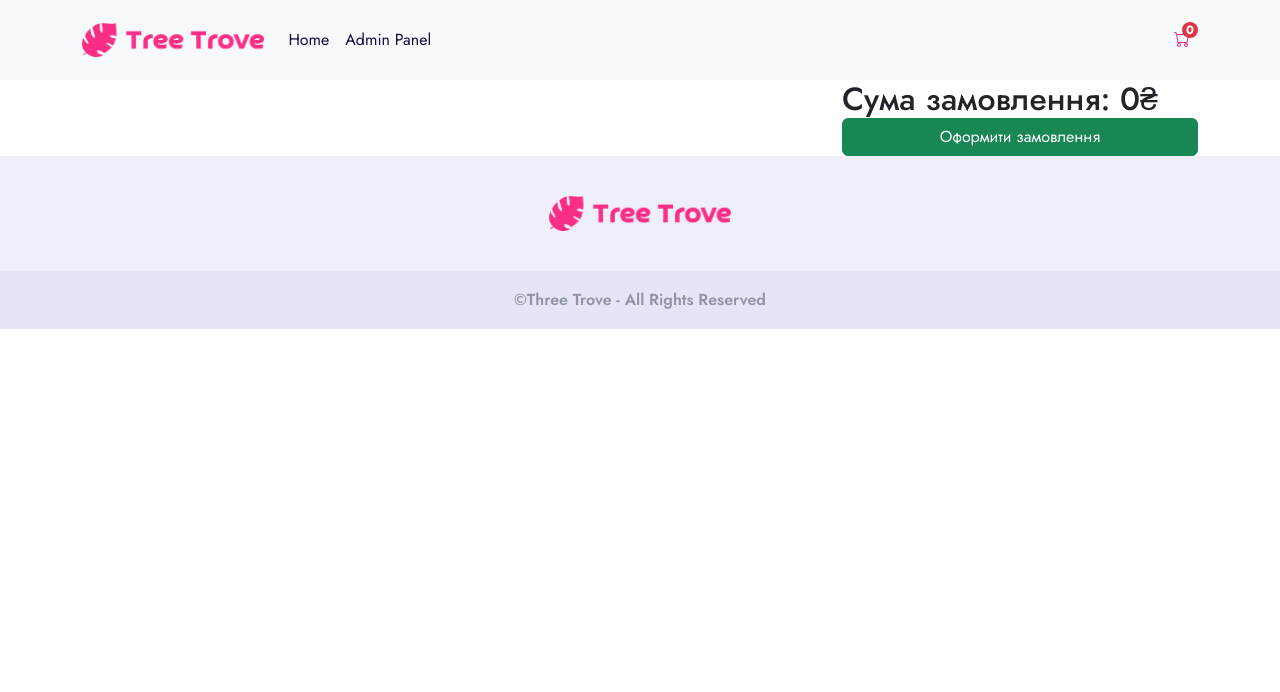
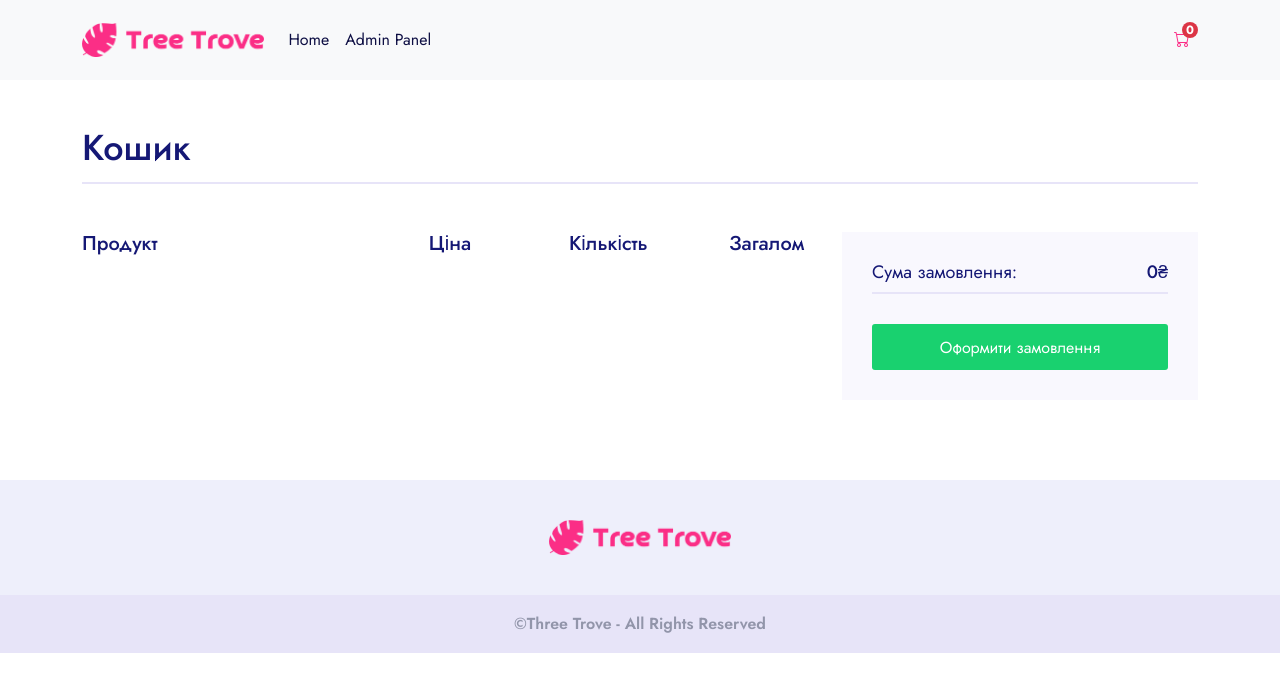
Before and after one commit to tymko-m2022/online-shop, an Angular app in the folder front-end/: page /cart in a window 1280 px wide. Shown: the top 692 px of the page. Built offline with nearby package versions, Linux system fonts and the light colour scheme.

Commit message:
add styles for cart

```diff
--- a/front-end/src/app/admin/components/dashboard/dashboard.component.html
+++ b/front-end/src/app/admin/components/dashboard/dashboard.component.html
@@ -26,7 +26,7 @@
     </div>
     <button [class.hide] = "!hideBtn" (click)="addLot()">Add lot</button>
     <hr>
-    <div class="row justify-content-around">
+    <div class="row row-40 mb-5 justify-content-around">
         <div class="col-12 col-md-6 col-lg-4 col-xl-3" *ngFor="let lot of products; let i = index" [routerLink] = "['/products', lot.slug]">
             <div class="lotCard">
                 <div class="lotCard-img">
--- a/front-end/src/app/components/lot/lot.component.html
+++ b/front-end/src/app/components/lot/lot.component.html
@@ -16,7 +16,7 @@
                             <h5 class="mb-4 lotDetail-price">{{ lot.price }}₴</h5>
                             <p class="mb-3 layout-info">{{lot.desc}}</p>
                             <hr>
-                            <button class="btn btn-danger" (click)="addToCart()">
+                            <button class="btn btn-pinok w-100" (click)="addToCart()">
                                 Додати до кошику
                             </button>
                         </div>
--- a/front-end/src/app/components/shopping/shopping.component.html
+++ b/front-end/src/app/components/shopping/shopping.component.html
@@ -1,15 +1,32 @@
+<section class="layout">
     <div class="container">
+        <h1 class="layout-title layout-title--lg mb-5">Кошик</h1>
         <div class="row">
             <div class="col-12 col-md-7 col-lg-8">
                 <div class="row">
-                <div class="col-12 col-md-6 col-xl-3" *ngFor="let cartItem of cartItems">
+                    <div class="col-lg-6 col-xl-5 d-none d-lg-block">
+                        <h2 class="cart-title">Продукт</h2>
+                    </div>
+                    <div class="col-lg-2 d-none d-lg-block">
+                        <h2 class="cart-title text-center">Ціна</h2>
+                    </div>
+                    <div class="col-lg-2 col-xl-3 d-none d-lg-block">
+                        <h2 class="cart-title text-center">Кількість</h2>
+                    </div>
+                    <div class="col-lg-2 d-none d-lg-block">
+                        <h2 class="cart-title text-center">Загалом</h2>
+                    </div>
+                    <div class="col-6 col-sm-12" *ngFor="let cartItem of cartItems">
                         <app-cart-item [cartItem] = "cartItem"></app-cart-item>
                     </div>
                 </div>
             </div>
             <div class="col-12 col-md-5 col-lg-4">
-            <h2>Сума замовлення: {{totalPrice}}₴</h2>
-            <button class="btn btn-success w-100" (click)="placeOrder()">Оформити замовлення</button>
+                <div class="cart-summary">
+                    <h4 class="d-flex justify-content-between cart-summary-price"><span class="me-2">Сума замовлення:</span><span class="cart-summary-price--price">{{totalPrice}}₴</span></h4>
+                    <button class="btn btn-pinok btn-pinok--green w-100" (click)="placeOrder()">Оформити замовлення</button>
                 </div>
             </div>
         </div>
+    </div>
+</section>
--- /dev/null
+++ b/front-end/src/scss/_btn.scss
@@ -0,0 +1,22 @@
+.btn{
+    &-pinok{
+        padding: 11px 30px 9px;
+        transition: all .5s ease-in-out;
+        background: $secondaryColor;
+        color: white;
+        border-radius: 3px;
+        font-size: 16px;
+        &:hover{
+            background-color: $cartColor;
+            color: white;
+        }
+
+        &--green{
+            background: $colorSuccess;
+            &:hover{
+                background-color: $colorSuccessDark;
+                color: white;
+            }
+        }
+    }
+}
--- a/front-end/src/scss/_card.scss
+++ b/front-end/src/scss/_card.scss
@@ -69,5 +69,11 @@
         box-shadow: 0px 0px 10px 5px $bgShadeDark;
         color: $secondaryColor;
         font-size: 14px;
+        transition: all .5s ease-in-out;
+
+        &:hover{
+            color: $cartColor;
+            box-shadow: 0px 0px 10px 5px $secondaryColor;
+        }
     }
 }
--- /dev/null
+++ b/front-end/src/scss/_cart-item.scss
@@ -0,0 +1,96 @@
+.cart{
+    &-title{
+        font-size: 20px;
+        line-height: 23px;
+        font-weight: 500;
+        color: $cardNameColor;
+        margin-bottom: 30px;
+    }
+
+    &-item{
+        padding-top: 15px;
+        padding-bottom: 15px;
+        border-bottom: 1px solid $bgShadeDark;
+
+        &-head{
+            position: relative;
+
+            .lotCard-trash{
+                font-size: 16px;
+                font-weight: 700;
+                top: -5px;
+                right: -5px;
+            }
+        }
+
+        &-title{
+            font-size: 20px;
+            color: $cardNameColor;
+
+            @media screen and (min-width: 992px){
+                font-size: 18px;
+            }
+        }
+
+        &-price{
+            font-weight: 500;
+            font-size: 16px;
+            color: $secondaryColor;
+            &--dark{
+                color: $cartColor;
+            }
+        }
+
+        &-count{
+            background: $bgShadeLight;
+            width: 60px;
+            height: 20px;
+            display: flex;
+            justify-content: space-between;
+            align-items: center;
+
+            &-btn{
+                display: flex;
+                align-items: center;
+                justify-content: center;
+                width: 16px;
+                font-weight: 500;
+                height: 100%;
+                background-color: $bgShadeDark;
+                color: $subTextColor;
+                cursor: pointer;
+                transition: all .5s ease-in-out;
+
+                &:hover{
+                    background-color: $subTextColor;
+                    color: $bgShadeDark;
+                }
+            }
+        }
+    }
+
+    &-summary{
+        padding: 15px;
+        background-color: $bgShadeLight;
+        @media screen and (min-width: 992px){
+            padding: 30px;
+        }
+
+        &-price{
+            font-size: 18px;
+            color: $cardNameColor;
+            font-weight: 400;
+            margin-bottom: 20px;
+            padding-bottom: 8px;
+            border-bottom: 2px solid $bgShadeDark;
+
+            @media screen and (min-width: 992px){
+                margin-bottom: 30px;
+            }
+
+            &--price{
+                font-weight: 500;
+            }
+        }
+    }
+}
--- a/front-end/src/scss/_layout.scss
+++ b/front-end/src/scss/_layout.scss
@@ -13,6 +13,18 @@
         color: $cardNameColor;
         margin-top: 0;
         margin-bottom: 0;
+
+        &--lg{
+            font-size: 32px;
+            line-height: 32px;
+            padding-bottom: 16px;
+            border-bottom: 2px solid $bgShadeDark;
+            @media screen and (min-width: 992px){
+                font-size: 36px;
+                line-height: 36px;
+            }
+
+        }
     }
 
     &-info{
--- a/front-end/src/scss/_lot.scss
+++ b/front-end/src/scss/_lot.scss
@@ -56,12 +56,4 @@
         object-fit: contain;
         object-position: center;
     }
-
-    .btn-danger{
-        width: 100%;
-        background: $secondaryColor;
-        &:hover{
-            background: $cartColor;
-        }
-    }
 }
--- a/front-end/src/scss/_params.scss
+++ b/front-end/src/scss/_params.scss
@@ -7,10 +7,12 @@ $secondaryColor: #FB2E86;
 $primaryColorLight: #111C85;
 $textColor: #9295AA;
 $subTextColor: #8A8FB9;
-$cartColor: darkmagenta;
+$cartColor: #9F63B5;
 $cardNameColor: #151875;
 $cardBg: #F6F7FB;
 $cardHover: #EBF4F3;
 $bgShade: #EEEFFB;
 $bgShadeDark: #E7E4F8;
 $bgShadeLight: #F9F8FE;
+$colorSuccess: #19D16F;
+$colorSuccessDark: #0c7c41;
--- a/front-end/src/styles.scss
+++ b/front-end/src/styles.scss
@@ -8,6 +8,8 @@
 @import './scss/layout';
 @import './scss/footer';
 @import './scss/lot';
+@import './scss/cart-item';
+@import './scss/btn';
 
 
 html{
```
Also changed, not shown: front-end/src/app/components/shopping/cart-item/cart-item.component.html (+34 -7 lines). Lines whose indentation alone changed are shown as unchanged.
